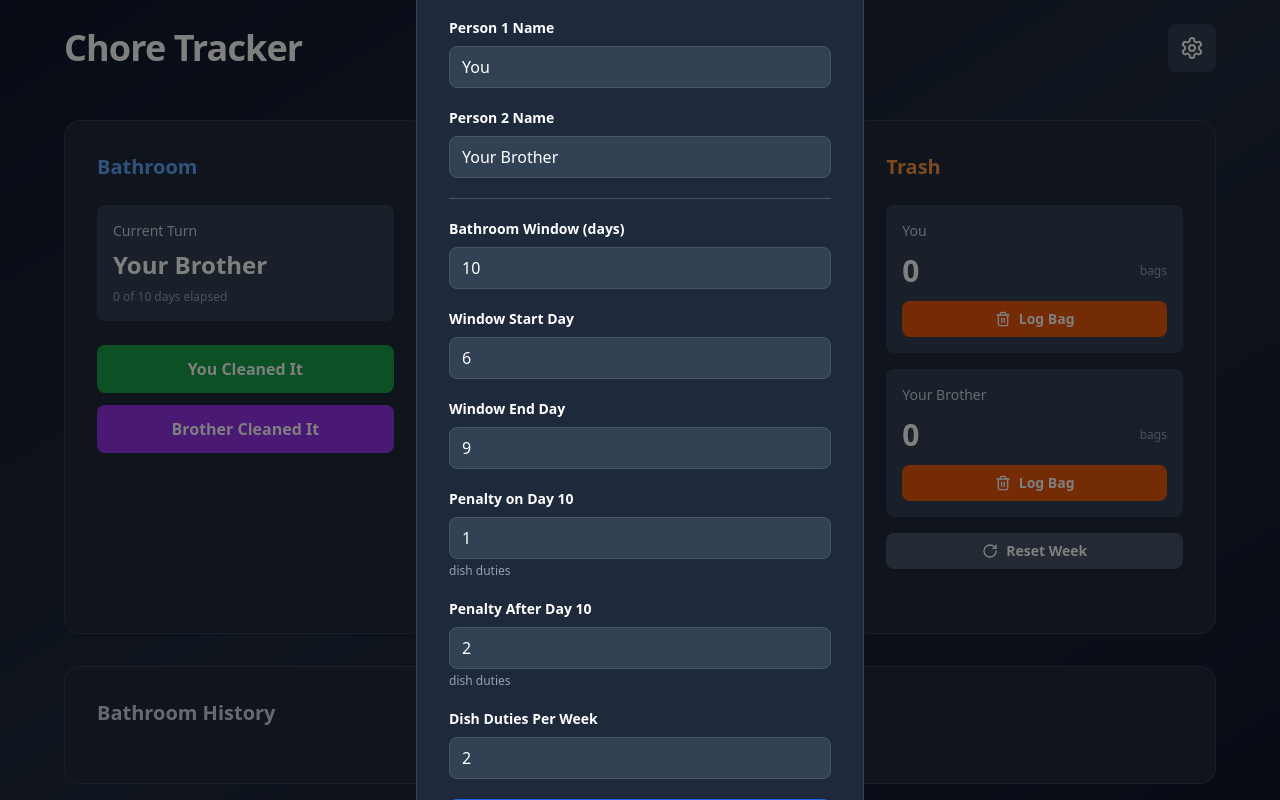
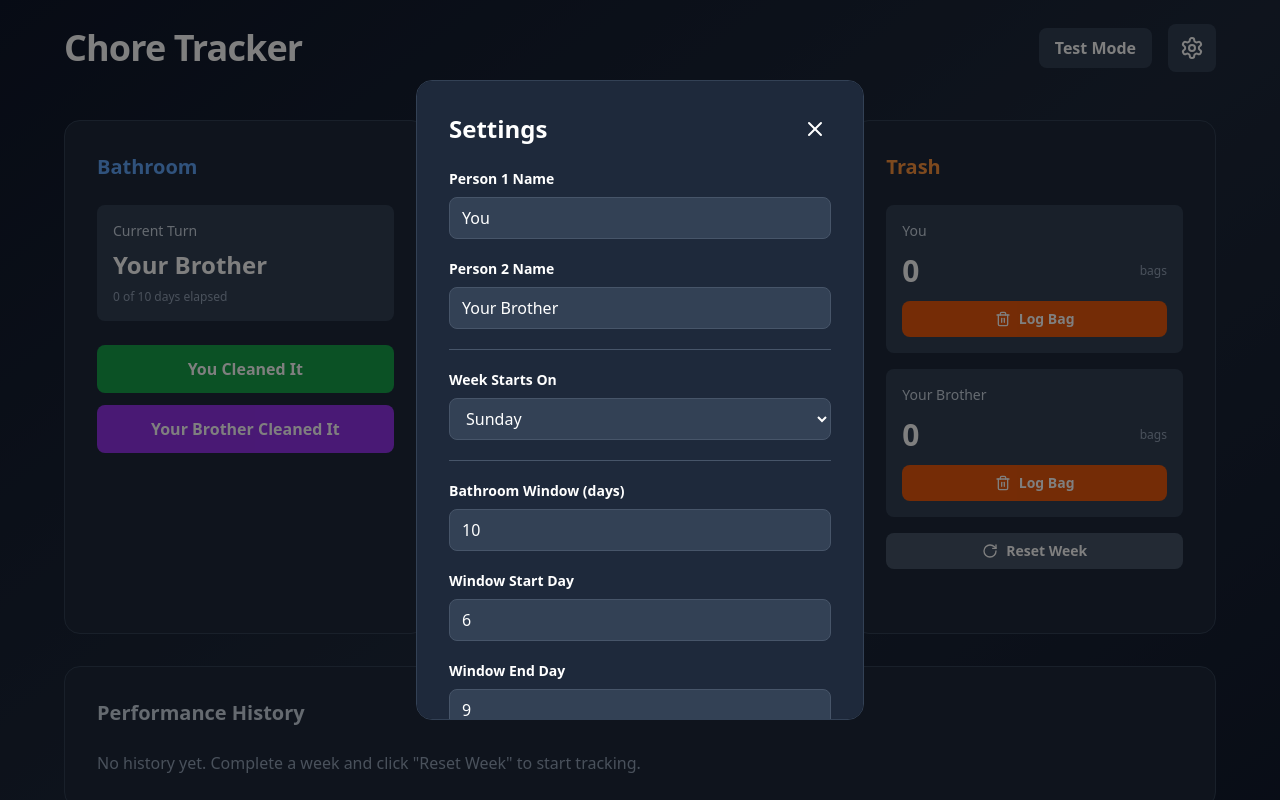
Before and after one commit to brendanolski-spec/chore-tracker, a React (Create React App) app: page / in a window 1280 px wide. Both pictures are taken after a click on the button "Settings". Shown: the top 800 px of the page. Built offline with nearby package versions, Linux system fonts and the light colour scheme.

Commit message:
Update App.jsx

```diff
--- a/src/App.jsx
+++ b/src/App.jsx
@@ -7,6 +7,8 @@ export default function ChoreTracker() {
   const [showSettings, setShowSettings] = useState(false);
   const [tempSettings, setTempSettings] = useState(null);
   const [loading, setLoading] = useState(true);
+  const [testMode, setTestMode] = useState(false);
+  const [testDateOffset, setTestDateOffset] = useState(0);
 
   // Initialize data and settings
   useEffect(() => {
@@ -22,6 +24,7 @@ export default function ChoreTracker() {
       dishDutiesPerWeek: 2,
       user1Name: 'You',
       user2Name: 'Your Brother',
+      weekStartDay: 0, // 0 = Sunday, 1 = Monday, etc.
     };
 
     if (initData) {
@@ -40,7 +43,8 @@ export default function ChoreTracker() {
         trash: {
           user1: { bags: 0, week: getCurrentWeek() },
           user2: { bags: 0, week: getCurrentWeek() }
-        }
+        },
+        weeklyHistory: {} // tracks past weeks
       };
       setData(newData);
       localStorage.setItem('choreData', JSON.stringify(newData));
@@ -70,7 +74,16 @@ export default function ChoreTracker() {
 
   const getCurrentWeek = () => {
     const now = new Date();
-    return `${now.getFullYear()}-W${Math.ceil((now.getDate()) / 7)}`;
+    const adjustedDate = new Date(now.getTime() + testDateOffset * 24 * 60 * 60 * 1000);
+    const weekStartDay = settings?.weekStartDay || 0;
+
+    // Calculate week number based on custom week start day
+    const firstDay = new Date(adjustedDate.getFullYear(), 0, 1);
+    const firstWeekStart = new Date(firstDay);
+    firstWeekStart.setDate(firstDay.getDate() - ((firstDay.getDay() - weekStartDay + 7) % 7));
+
+    const weekNum = Math.ceil((adjustedDate - firstWeekStart) / (7 * 24 * 60 * 60 * 1000)) + 1;
+    return `${adjustedDate.getFullYear()}-W${weekNum}`;
   };
 
   const getOther = (u) => u === 'user1' ? 'user2' : 'user1';
@@ -101,7 +114,8 @@ export default function ChoreTracker() {
     if (!data?.bathroom || !settings) return null;
     const lastClean = new Date(data.bathroom.lastCleanDate);
     const now = new Date();
-    const daysElapsed = Math.floor((now - lastClean) / (1000 * 60 * 60 * 24));
+    const adjustedNow = new Date(now.getTime() + testDateOffset * 24 * 60 * 60 * 1000);
+    const daysElapsed = Math.floor((adjustedNow - lastClean) / (1000 * 60 * 60 * 24));
     const nextCleaner = data.bathroom.lastCleaner === 'user1' ? 'user2' : 'user1';
 
     let penalty = 0;
@@ -158,16 +172,26 @@ export default function ChoreTracker() {
   };
 
   const resetWeek = () => {
-    const newData = {
-      ...data,
-      dishes: {
-        user1: { completed: 0, week: getCurrentWeek(), penaltyDays: 0 },
-        user2: { completed: 0, week: getCurrentWeek(), penaltyDays: 0 }
-      },
-      trash: {
-        user1: { bags: 0, week: getCurrentWeek() },
-        user2: { bags: 0, week: getCurrentWeek() }
-      }
+    const currentWeek = getCurrentWeek();
+    const newData = { ...data };
+
+    // Save current week to history
+    newData.weeklyHistory = newData.weeklyHistory || {};
+    newData.weeklyHistory[currentWeek] = {
+      user1Dishes: newData.dishes.user1.completed,
+      user2Dishes: newData.dishes.user2.completed,
+      user1Trash: newData.trash.user1.bags,
+      user2Trash: newData.trash.user2.bags,
+    };
+
+    // Reset current week
+    newData.dishes = {
+      user1: { completed: 0, week: currentWeek, penaltyDays: 0 },
+      user2: { completed: 0, week: currentWeek, penaltyDays: 0 }
+    };
+    newData.trash = {
+      user1: { bags: 0, week: currentWeek },
+      user2: { bags: 0, week: currentWeek }
     };
     setData(newData);
   };
@@ -190,6 +214,18 @@ export default function ChoreTracker() {
         {/* Header */}
         <div className="flex justify-between items-center mb-12">
           <h1 className="text-4xl font-bold tracking-tight">Chore Tracker</h1>
+          <div className="flex gap-4 items-center">
+            <button
+              onClick={() => setTestMode(!testMode)}
+              className={`px-4 py-2 rounded-lg font-semibold transition-colors ${
+                testMode
+                  ? 'bg-red-600 hover:bg-red-700'
+                  : 'bg-slate-700 hover:bg-slate-600'
+              }`}
+              title="Test Mode"
+            >
+              {testMode ? 'üß™ Test Mode ON' : 'Test Mode'}
+            </button>
             <button
               onClick={() => setTempSettings(settings) || setShowSettings(true)}
               className="p-3 bg-slate-700 hover:bg-slate-600 rounded-lg transition-colors"
@@ -198,12 +234,13 @@ export default function ChoreTracker() {
               <Settings size={24} />
             </button>
           </div>
+        </div>
 
         {/* Settings Modal */}
         {showSettings && (
           <div className="fixed inset-0 bg-black bg-opacity-50 flex items-center justify-center p-4 z-50">
-            <div className="bg-slate-800 rounded-2xl p-8 max-w-md w-full border border-slate-700">
-              <div className="flex justify-between items-center mb-6">
+            <div className="bg-slate-800 rounded-2xl p-8 max-w-md w-full border border-slate-700 max-h-[80vh] overflow-y-auto">
+              <div className="flex justify-between items-center mb-6 sticky top-0 bg-slate-800">
                 <h2 className="text-2xl font-bold">Settings</h2>
                 <button
                   onClick={() => setShowSettings(false)}
@@ -232,6 +269,25 @@ export default function ChoreTracker() {
                     onChange={(e) => setTempSettings({...tempSettings, user2Name: e.target.value})}
                     className="w-full bg-slate-700 border border-slate-600 rounded-lg px-3 py-2 text-white"
                   />
+                </div>
+
+                <hr className="border-slate-600" />
+
+                <div>
+                  <label className="block text-sm font-semibold mb-2">Week Starts On</label>
+                  <select
+                    value={tempSettings?.weekStartDay || 0}
+                    onChange={(e) => setTempSettings({...tempSettings, weekStartDay: parseInt(e.target.value)})}
+                    className="w-full bg-slate-700 border border-slate-600 rounded-lg px-3 py-2 text-white"
+                  >
+                    <option value={0}>Sunday</option>
+                    <option value={1}>Monday</option>
+                    <option value={2}>Tuesday</option>
+                    <option value={3}>Wednesday</option>
+                    <option value={4}>Thursday</option>
+                    <option value={5}>Friday</option>
+                    <option value={6}>Saturday</option>
+                  </select>
                 </div>
 
                 <hr className="border-slate-600" />
@@ -298,12 +354,36 @@ export default function ChoreTracker() {
                   />
                 </div>
 
+                {testMode && (
+                  <>
+                    <hr className="border-slate-600" />
+                    <div>
+                      <label className="block text-sm font-semibold mb-2">Test Mode: Day Offset</label>
+                      <div className="flex gap-2">
+                        <button
+                          onClick={() => setTestDateOffset(testDateOffset - 1)}
+                          className="flex-1 bg-red-600 hover:bg-red-700 text-white font-semibold py-2 rounded-lg transition-colors"
+                        >
+                          ‚Üê Back 1 Day
+                        </button>
+                        <button
+                          onClick={() => setTestDateOffset(testDateOffset + 1)}
+                          className="flex-1 bg-green-600 hover:bg-green-700 text-white font-semibold py-2 rounded-lg transition-colors"
+                        >
+                          Forward 1 Day ‚Üí
+                        </button>
+                      </div>
+                      <p className="text-xs text-slate-400 mt-2">Current offset: {testDateOffset} days</p>
+                    </div>
+                  </>
+                )}
+
                 <button
                   onClick={handleSaveSettings}
                   className="w-full mt-6 bg-blue-600 hover:bg-blue-700 text-white font-semibold py-2 rounded-lg transition-colors flex items-center justify-center gap-2"
                 >
                   <Save size={18} />
-                  Save Settings
+                  Save & Close
                 </button>
               </div>
             </div>
@@ -339,13 +419,13 @@ export default function ChoreTracker() {
                 onClick={() => handleBathroomClean('user1')}
                 className="w-full bg-green-600 hover:bg-green-700 text-white font-semibold py-3 rounded-lg transition-colors"
               >
-                You Cleaned It
+                {getName('user1')} Cleaned It
               </button>
               <button
                 onClick={() => handleBathroomClean('user2')}
                 className="w-full bg-purple-600 hover:bg-purple-700 text-white font-semibold py-3 rounded-lg transition-colors"
               >
-                Brother Cleaned It
+                {getName('user2')} Cleaned It
               </button>
             </div>
 
@@ -437,16 +517,53 @@ export default function ChoreTracker() {
           </div>
         </div>
 
+        {/* History Dashboard */}
+        <div className="bg-slate-800 border border-slate-700 rounded-2xl p-8 mb-8">
+          <h2 className="text-xl font-bold mb-6 text-slate-300">Performance History</h2>
+          {Object.keys(data.weeklyHistory || {}).length === 0 ? (
+            <p className="text-slate-400">No history yet. Complete a week and click "Reset Week" to start tracking.</p>
+          ) : (
+            <div className="overflow-x-auto">
+              <table className="w-full">
+                <thead>
+                  <tr className="border-b border-slate-700">
+                    <th className="text-left py-3 px-4 text-slate-300 font-semibold">Week</th>
+                    <th className="text-left py-3 px-4 text-slate-300 font-semibold">{getName('user1')} Dishes</th>
+                    <th className="text-left py-3 px-4 text-slate-300 font-semibold">{getName('user2')} Dishes</th>
+                    <th className="text-left py-3 px-4 text-slate-300 font-semibold">{getName('user1')} Trash</th>
+                    <th className="text-left py-3 px-4 text-slate-300 font-semibold">{getName('user2')} Trash</th>
+                  </tr>
+                </thead>
+                <tbody>
+                  {Object.entries(data.weeklyHistory || {}).sort().reverse().map(([week, stats]) => (
+                    <tr key={week} className="border-b border-slate-700 hover:bg-slate-700">
+                      <td className="py-3 px-4 text-slate-300">{week}</td>
+                      <td className="py-3 px-4 text-blue-400 font-semibold">{stats.user1Dishes}</td>
+                      <td className="py-3 px-4 text-purple-400 font-semibold">{stats.user2Dishes}</td>
+                      <td className="py-3 px-4 text-orange-400 font-semibold">{stats.user1Trash}</td>
+                      <td className="py-3 px-4 text-orange-400 font-semibold">{stats.user2Trash}</td>
+                    </tr>
+                  ))}
+                </tbody>
+              </table>
+            </div>
+          )}
+        </div>
+
         {/* History */}
         <div className="bg-slate-800 border border-slate-700 rounded-2xl p-8">
-          <h2 className="text-xl font-bold mb-6 text-slate-300">Bathroom History</h2>
+          <h2 className="text-xl font-bold mb-6 text-slate-300">Bathroom Cleaning History</h2>
           <div className="space-y-2 max-h-48 overflow-y-auto">
-            {[...data.bathroom.history].reverse().map((entry, idx) => (
+            {data.bathroom.history.length === 0 ? (
+              <p className="text-slate-400">No bathroom cleanings logged yet.</p>
+            ) : (
+              [...data.bathroom.history].reverse().map((entry, idx) => (
                 <div key={idx} className="flex justify-between items-center p-3 bg-slate-700 rounded-lg text-sm">
                   <span>{getName(entry.cleaner)} cleaned</span>
                   <span className="text-slate-400">{new Date(entry.date).toLocaleDateString()}</span>
                 </div>
-            ))}
+              ))
+            )}
           </div>
         </div>
       </div>
```
Lines whose indentation alone changed are shown as unchanged.
